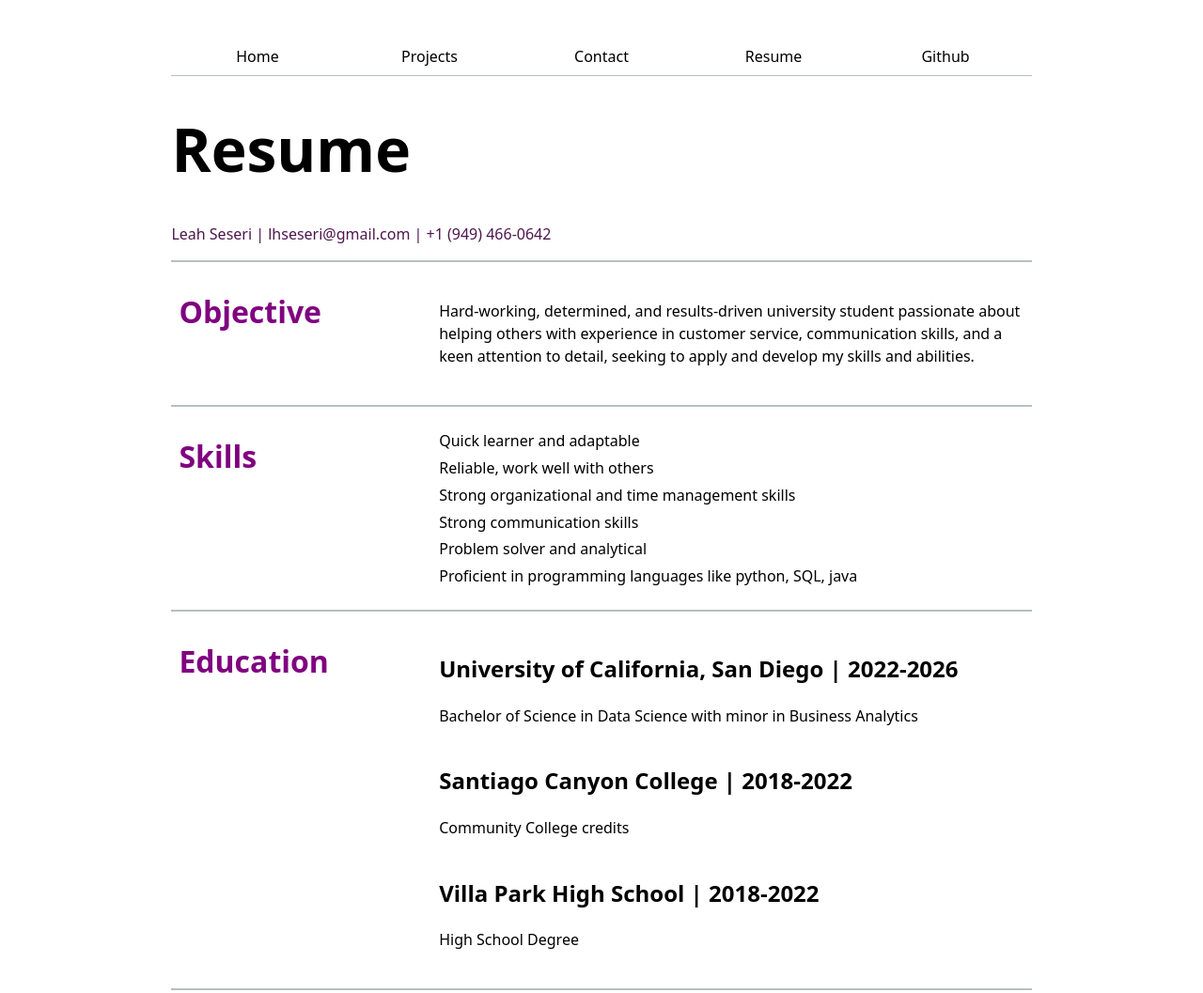
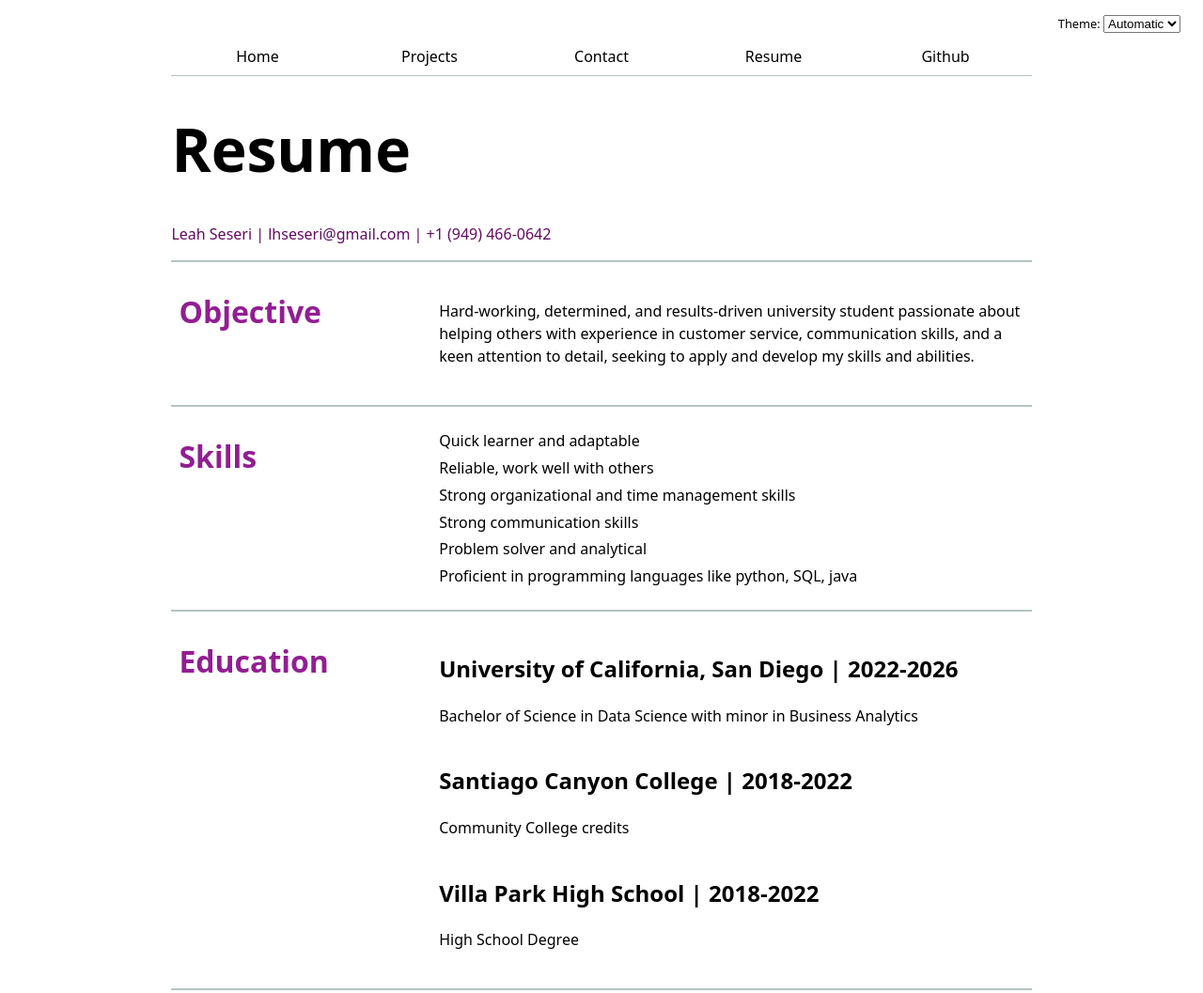
Before and after one commit to lseseri/portfolio, a plain HTML site: page resume/index.html in a window 1280 px wide. Shown: the top 1057 px of the page at 94% size. Drawn offline with Linux system fonts and the light colour scheme.

Commit message:
adding dark mode!

```diff
--- a/global.js
+++ b/global.js
@@ -46,3 +46,35 @@ for (let p of pages) {
 
   nav.append(a);
 }
+
+document.body.insertAdjacentHTML(
+  'afterbegin',
+  `
+	<label class="color-scheme">
+		Theme:
+		<select>
+      <option value="light dark">Automatic</option>
+      <option value="light">Light</option>
+      <option value="dark">Dark</option>
+		</select>
+	</label>`
+);
+
+let select = document.querySelector('.color-scheme select');
+
+function setColorScheme(colorScheme) {
+  document.documentElement.style.setProperty('color-scheme', colorScheme);
+  localStorage.colorScheme = colorScheme;
+  select.value = colorScheme;
+}
+
+if (localStorage.colorScheme) {
+  setColorScheme(localStorage.colorScheme);
+} else {
+  setColorScheme('light dark');
+}
+select.addEventListener('input', function (event) {
+  const newColorScheme = event.target.value;
+  console.log('color scheme changed to', newColorScheme);
+  setColorScheme(newColorScheme);
+});
--- a/style.css
+++ b/style.css
@@ -3,6 +3,7 @@
 }
 html {
   accent-color: var(--color-accent);
+  color-scheme: light dark;
 }
 body {
     /* Set line height to 1.5 times the font size
@@ -22,7 +23,9 @@ nav {
   margin-bottom: 0.5rem;
   border-bottom-width: 1px;
   border-bottom-style: solid;
-  border-bottom-color: oklch(80% 3% 200);
+  /* border-bottom-color: oklch(80% 3% 200); */
+  --border-color: oklch(50% 10% 200 / 40%);
+  border-bottom-color: var(--border-color);
 }
 nav a {
   flex: 1;
@@ -35,12 +38,14 @@ nav a:hover {
   border-bottom-width: 0.4em;
   border-bottom-style: solid;
   border-bottom-color: var(--color-accent);
-  background-color: oklch(from var(--color-accent) 95% 5% h);
+  /* background-color: oklch(from var(--color-accent) 95% 5% h); */
+  background-color: color-mix(in oklch, var(--color-accent), canvas 85%);
 }
 nav a.current {
   border-bottom-width: 0.4em;
   border-bottom-style: solid;
-  border-bottom-color: oklch(80% 3% 200);
+  /* border-bottom-color: oklch(80% 3% 200); */
+  border-bottom-color: var(--border-color);
   padding-bottom: 0.2em;
   font-weight: bold;
 }
@@ -94,22 +99,22 @@ h4, h5, h6 {
 }
 .contact-info {
   text-align: left;
-  color: rgb(78, 22, 78);
+  color: rgb(96, 13, 96);
 }
 .contact-info a {
   text-decoration: none;
-  color: rgb(78, 22, 78);
+  color: rgb(96, 13, 96);
 }
 .contact-info a:hover {
   text-decoration: underline;
 }
 header {
   text-align: left;
-  border-bottom: 2px solid oklch(80% 3% 200);
+  border-bottom: 2px solid oklch(50% 10% 200 / 40%);
 }
 section {
   padding: 0.5rem;
-  border-bottom: 2px solid oklch(80% 3% 200);
+  border-bottom: 2px solid oklch(50% 10% 200 / 40%);
 }
 .flex-container {
   display: grid;
@@ -118,7 +123,7 @@ section {
   align-items: start;
 }
 .flex-container h2 {
-  color: purple;
+  color: rgb(146, 30, 146);
   align-self: start;
 }
 .flex-container ul {
@@ -130,3 +135,11 @@ section {
 #experience .experience p {
   font-style: italic;
 }
+
+.color-scheme {
+  position: absolute;
+  top: 1rem;
+  right: 1.5rem;
+  font-size: 80%;
+  font-family: inherit;
+}
```
